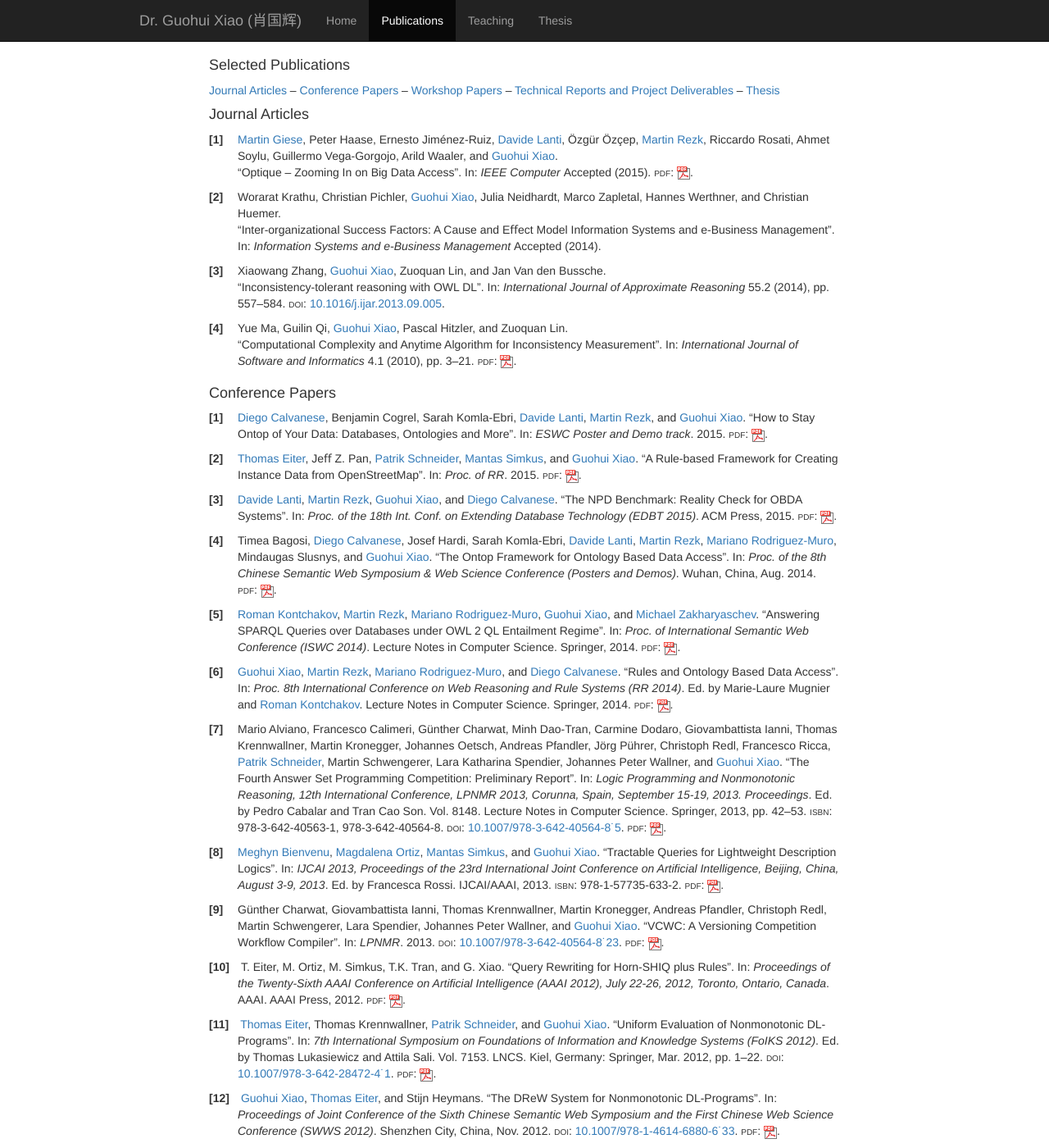
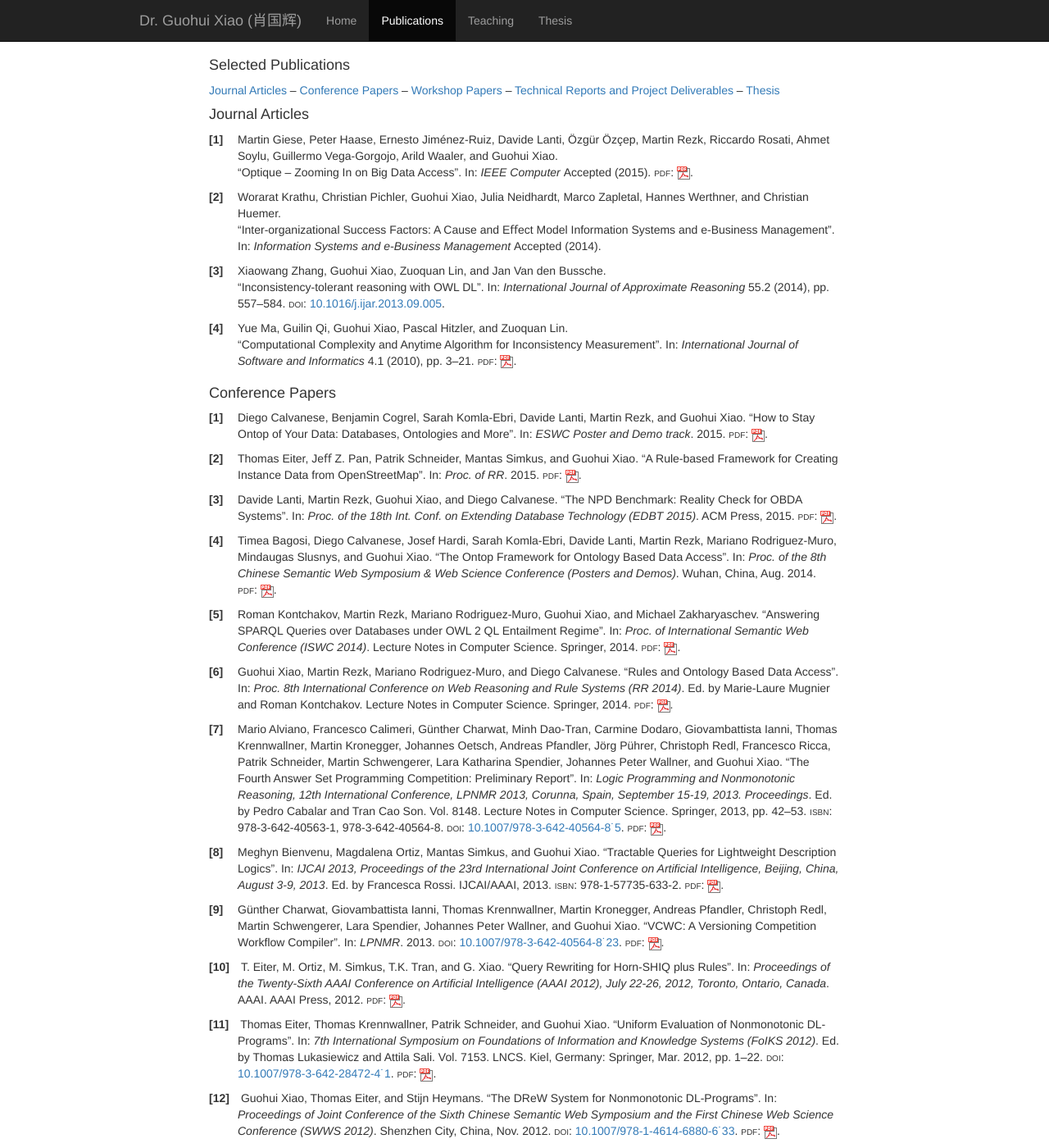
Before and after one commit to ghxiao/ghxiao.github.io, a Jekyll site: the page built from publications.html, in a window 1280 px wide and 1400 px high. Shown: the whole window at 82% size. Built offline with Jekyll 4.4.1, drawn with Linux system fonts in a browser that asks for light colours; Markdown is read by kramdown in place of the engine named in the settings.

Commit message:
disable the color of coauthor link

```diff
--- a/publications.html
+++ b/publications.html
@@ -4,6 +4,13 @@ title: Dr. Guohui Xiao -- Publications
 slug: publications
 permalink: publications.html
 ---
+
+<style>
+    a.coauthor {
+        color: inherit;
+        /*text-decoration: none;*/
+    }
+</style>
 
 <script type="text/javascript">
 
@@ -30,7 +37,7 @@ permalink: publications.html
 
             for (var name in coauthors) {
                 var url = coauthors[name];
-                text = text.replace(new RegExp("(" + name + ")", "ig"), "<a href='" + url + "'>$1</a>");
+                text = text.replace(new RegExp("(" + name + ")", "ig"), "<a href='" + url + "' class='coauthor'>$1</a>");
             }
             this.innerHTML = text;
             //this.innerHTML = text.replace(/(Guohui Xiao)/g, "<a href='http://www.ghxiao.org'>$1</a>")
```
